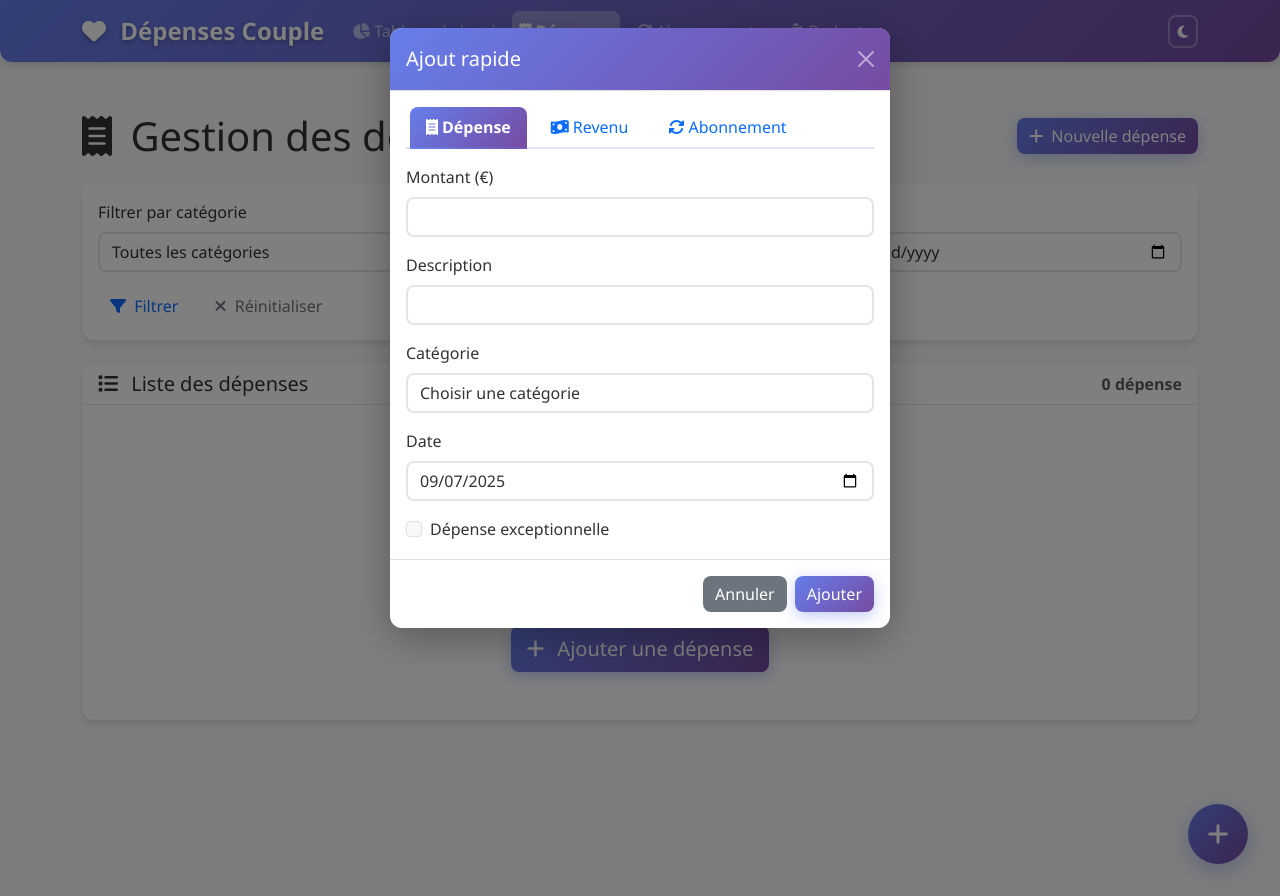
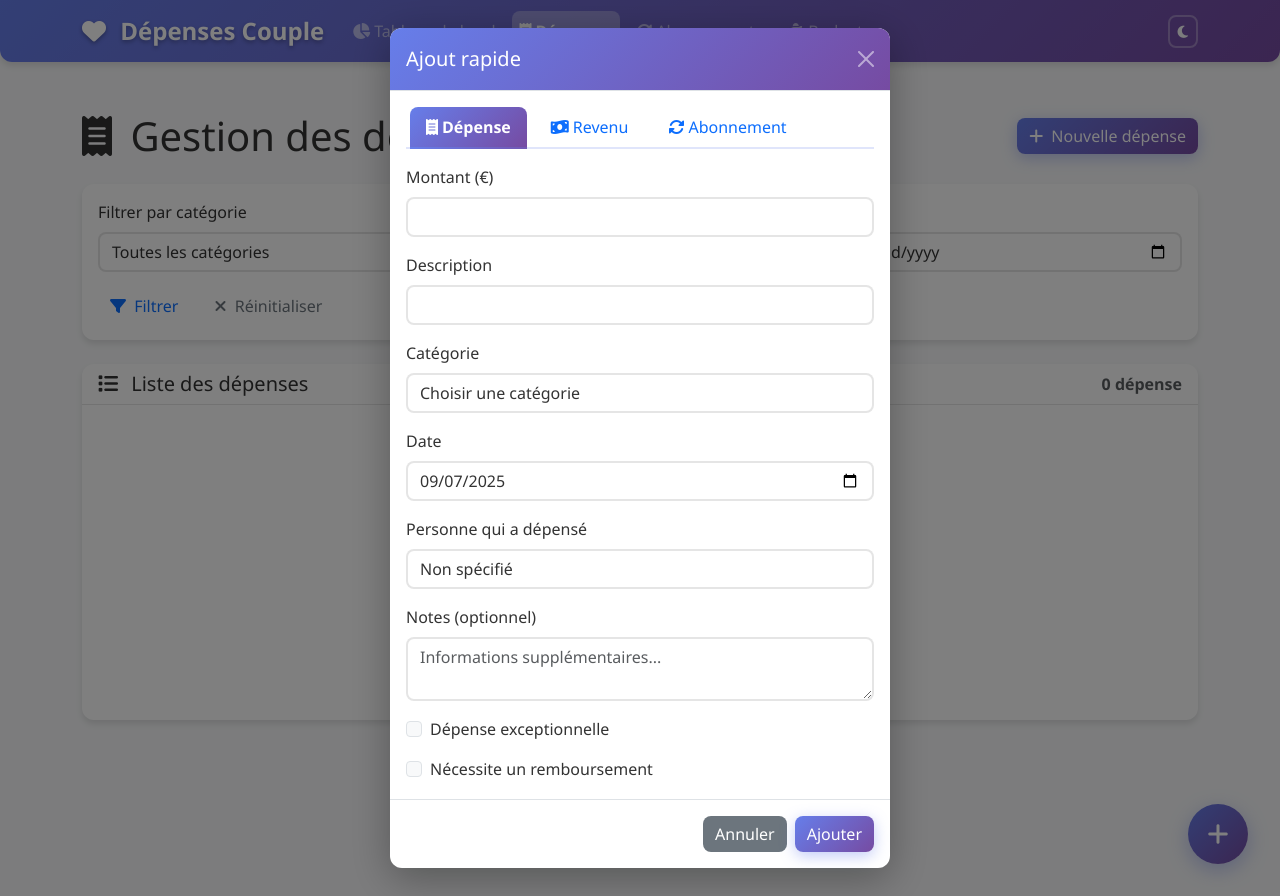
Before and after one commit to Plume-Paopedia/depenses-couple, a Flask app: page /expenses in a window 1280 px wide, after a click on "Nouvelle dépense". Run offline with Flask 3, Linux system fonts and the light colour scheme.

Commit message:
Add new expense fields for person, reimbursement and notes
Co-authored-by: Plume-Paopedia <62525456+Plume-Paopedia@users.noreply.github.com>

```diff
--- a/app.py
+++ b/app.py
@@ -26,6 +26,9 @@ class Expense(db.Model):
     date = db.Column(db.Date, default=lambda: datetime.now(timezone.utc).date())
     category_id = db.Column(db.Integer, db.ForeignKey('category.id'), nullable=False)
     is_exceptional = db.Column(db.Boolean, default=False)
+    person = db.Column(db.String(100), default='Non spécifié')  # Who spent the money
+    needs_reimbursement = db.Column(db.Boolean, default=False)  # If expense needs reimbursement
+    notes = db.Column(db.String(500))  # Additional notes/options
     created_at = db.Column(db.DateTime, default=lambda: datetime.now(timezone.utc))
 
     category = db.relationship('Category', backref=db.backref('expenses', lazy=True))
@@ -164,7 +167,10 @@ def add_expense():
         description=data['description'],
         category_id=int(data['category_id']),
         is_exceptional=data.get('is_exceptional', False),
-        date=datetime.strptime(data.get('date', datetime.now().strftime('%Y-%m-%d')), '%Y-%m-%d').date()
+        date=datetime.strptime(data.get('date', datetime.now().strftime('%Y-%m-%d')), '%Y-%m-%d').date(),
+        person=data.get('person', 'Non spécifié'),
+        needs_reimbursement=data.get('needs_reimbursement', False),
+        notes=data.get('notes', '')
     )
 
     db.session.add(expense)
@@ -227,6 +233,9 @@ def update_expense(expense_id):
     expense.category_id = int(data['category_id'])
     expense.is_exceptional = data.get('is_exceptional', False)
     expense.date = datetime.strptime(data.get('date', datetime.now().strftime('%Y-%m-%d')), '%Y-%m-%d').date()
+    expense.person = data.get('person', 'Non spécifié')
+    expense.needs_reimbursement = data.get('needs_reimbursement', False)
+    expense.notes = data.get('notes', '')
 
     db.session.commit()
     return jsonify({'success': True, 'message': 'Expense updated successfully'})
@@ -314,6 +323,8 @@ def chart_categories():
 
 def init_database():
     """Initialize the database with default data"""
+    # Drop all tables and recreate them to ensure schema is up to date
+    db.drop_all()
     db.create_all()
 
     # Add default categories if they don't exist
--- a/static/js/app.js
+++ b/static/js/app.js
@@ -140,7 +140,10 @@ class ExpenseApp {
                     description: document.getElementById('expenseDescription').value,
                     category_id: document.getElementById('expenseCategory').value,
                     date: document.getElementById('expenseDate').value,
-                    is_exceptional: document.getElementById('expenseExceptional').checked
+                    is_exceptional: document.getElementById('expenseExceptional').checked,
+                    person: document.getElementById('expensePerson').value,
+                    needs_reimbursement: document.getElementById('expenseReimbursement').checked,
+                    notes: document.getElementById('expenseNotes').value
                 };
 
                 // Check if we're editing an existing expense
--- a/templates/base.html
+++ b/templates/base.html
@@ -124,10 +124,29 @@
                                     <label for="expenseDate" class="form-label">Date</label>
                                     <input type="date" class="form-control" id="expenseDate" required>
                                 </div>
-                                <div class="form-check">
+                                <div class="mb-3">
+                                    <label for="expensePerson" class="form-label">Personne qui a dépensé</label>
+                                    <select class="form-select" id="expensePerson">
+                                        <option value="Non spécifié">Non spécifié</option>
+                                        <option value="Partenaire 1">Partenaire 1</option>
+                                        <option value="Partenaire 2">Partenaire 2</option>
+                                        <option value="Les deux">Les deux</option>
+                                    </select>
+                                </div>
+                                <div class="mb-3">
+                                    <label for="expenseNotes" class="form-label">Notes (optionnel)</label>
+                                    <textarea class="form-control" id="expenseNotes" rows="2" placeholder="Informations supplémentaires..."></textarea>
+                                </div>
+                                <div class="form-check mb-3">
                                     <input type="checkbox" class="form-check-input" id="expenseExceptional">
                                     <label class="form-check-label" for="expenseExceptional">
                                         Dépense exceptionnelle
+                                    </label>
+                                </div>
+                                <div class="form-check">
+                                    <input type="checkbox" class="form-check-input" id="expenseReimbursement">
+                                    <label class="form-check-label" for="expenseReimbursement">
+                                        Nécessite un remboursement
                                     </label>
                                 </div>
                             </form>
--- a/templates/expenses.html
+++ b/templates/expenses.html
@@ -83,6 +83,7 @@
                                 <th>Date</th>
                                 <th>Description</th>
                                 <th>Catégorie</th>
+                                <th>Personne</th>
                                 <th>Type</th>
                                 <th class="text-end">Montant</th>
                                 <th width="100">Actions</th>
@@ -98,6 +99,10 @@
                                 </td>
                                 <td>
                                     <strong>{{ expense.description }}</strong>
+                                    {% if expense.notes %}
+                                    <br>
+                                    <small class="text-muted">{{ expense.notes }}</small>
+                                    {% endif %}
                                 </td>
                                 <td>
                                     <span class="d-flex align-items-center">
@@ -106,6 +111,16 @@
                                         </span>
                                         {{ expense.category.name }}
                                     </span>
+                                </td>
+                                <td>
+                                    <span class="badge bg-info">{{ expense.person }}</span>
+                                    {% if expense.needs_reimbursement %}
+                                    <br>
+                                    <small class="text-warning">
+                                        <i class="fas fa-exchange-alt me-1"></i>
+                                        Remboursement
+                                    </small>
+                                    {% endif %}
                                 </td>
                                 <td>
                                     {% if expense.is_exceptional %}
@@ -129,7 +144,7 @@
                                     <div class="btn-group" role="group">
                                         <button type="button" class="btn btn-sm btn-outline-primary"
                                                 data-bs-toggle="tooltip" title="Modifier"
-                                                onclick="editExpense({{ expense.id }}, '{{ expense.description }}', {{ expense.amount }}, {{ expense.category_id }}, '{{ expense.date }}', {{ expense.is_exceptional|lower }})">
+                                                onclick="editExpense({{ expense.id }}, '{{ expense.description }}', {{ expense.amount }}, {{ expense.category_id }}, '{{ expense.date }}', {{ expense.is_exceptional|lower }}, '{{ expense.person }}', {{ expense.needs_reimbursement|lower }}, '{{ expense.notes|replace("'", "\\'") }}')">
                                             <i class="fas fa-edit"></i>
                                         </button>
                                         <button type="button" class="btn btn-sm btn-outline-danger"
@@ -302,13 +317,16 @@
         }
     }
 
-    function editExpense(id, description, amount, categoryId, date, isExceptional) {
+    function editExpense(id, description, amount, categoryId, date, isExceptional, person, needsReimbursement, notes) {
         // Fill the quick add modal with current values
         document.getElementById('expenseAmount').value = amount;
         document.getElementById('expenseDescription').value = description;
         document.getElementById('expenseCategory').value = categoryId;
         document.getElementById('expenseDate').value = date;
         document.getElementById('expenseExceptional').checked = isExceptional;
+        document.getElementById('expensePerson').value = person || 'Non spécifié';
+        document.getElementById('expenseReimbursement').checked = needsReimbursement;
+        document.getElementById('expenseNotes').value = notes || '';
 
         // Store the expense ID for updating
         window.editingExpenseId = id;
```
